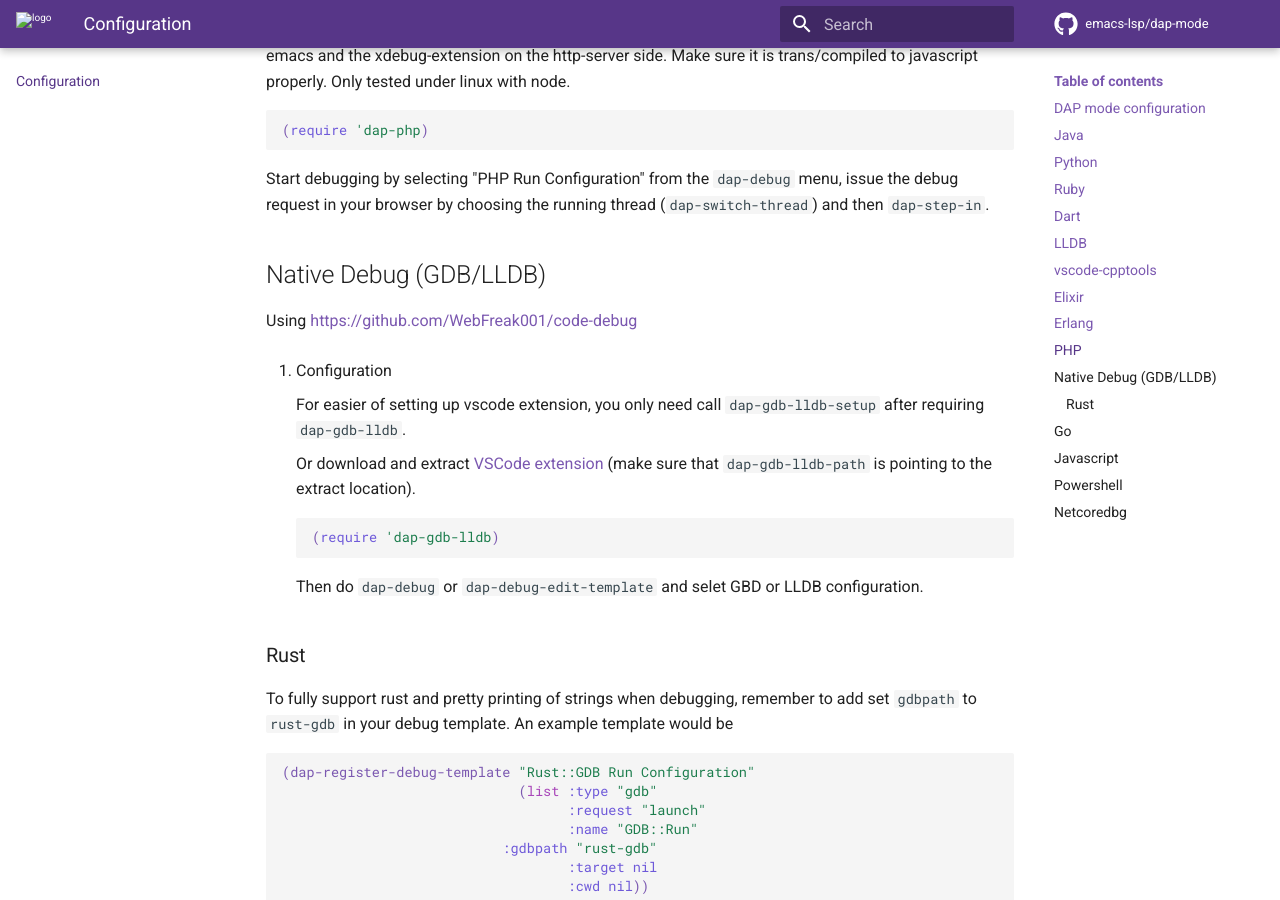
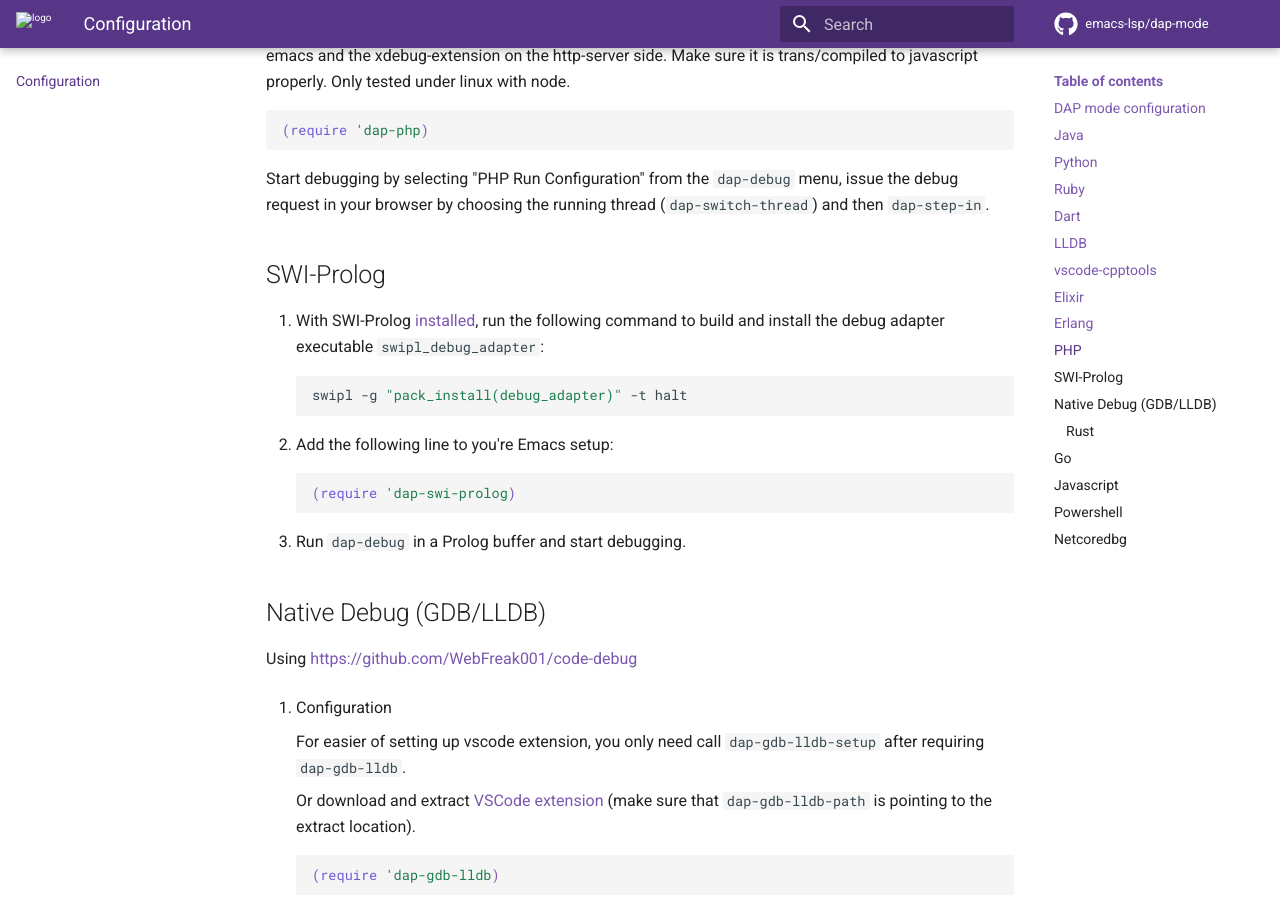
Before and after one commit to emacs-lsp/dap-mode, an MkDocs documentation site: the page built from docs/page/configuration.md, in a window 1280 px wide and 900 px high, scrolled down 4508 px. Built offline with MkDocs 1.6.1 and Material for MkDocs 9.7.7, drawn with Linux system fonts in a browser that asks for light colours; comment, search, counter and statistics services are not loaded.

Commit message:
Add support for SWI-Prolog

````diff
--- a/docs/page/configuration.md
+++ b/docs/page/configuration.md
@@ -233,6 +233,19 @@
 `dap-debug` menu, issue the debug request in your browser by choosing
 the running thread (`dap-switch-thread`) and then `dap-step-in`.
 
+## SWI-Prolog
+
+1. With SWI-Prolog [installed](https://www.swi-prolog.org/Download.html),
+   run the following command to build and install the debug adapter executable `swipl_debug_adapter`:
+   ```shell
+   swipl -g "pack_install(debug_adapter)" -t halt
+   ```
+2. Add the following line to you're Emacs setup:
+   ``` elisp
+   (require 'dap-swi-prolog)
+   ```
+3. Run `dap-debug` in a Prolog buffer and start debugging.
+
 ## Native Debug (GDB/LLDB)
 
 Using <https://github.com/WebFreak001/code-debug>
````
Also changed, not shown: docs/page/gallery.md (+4 -0 lines), screenshots/swi-prolog.png (added), 2 other files.
